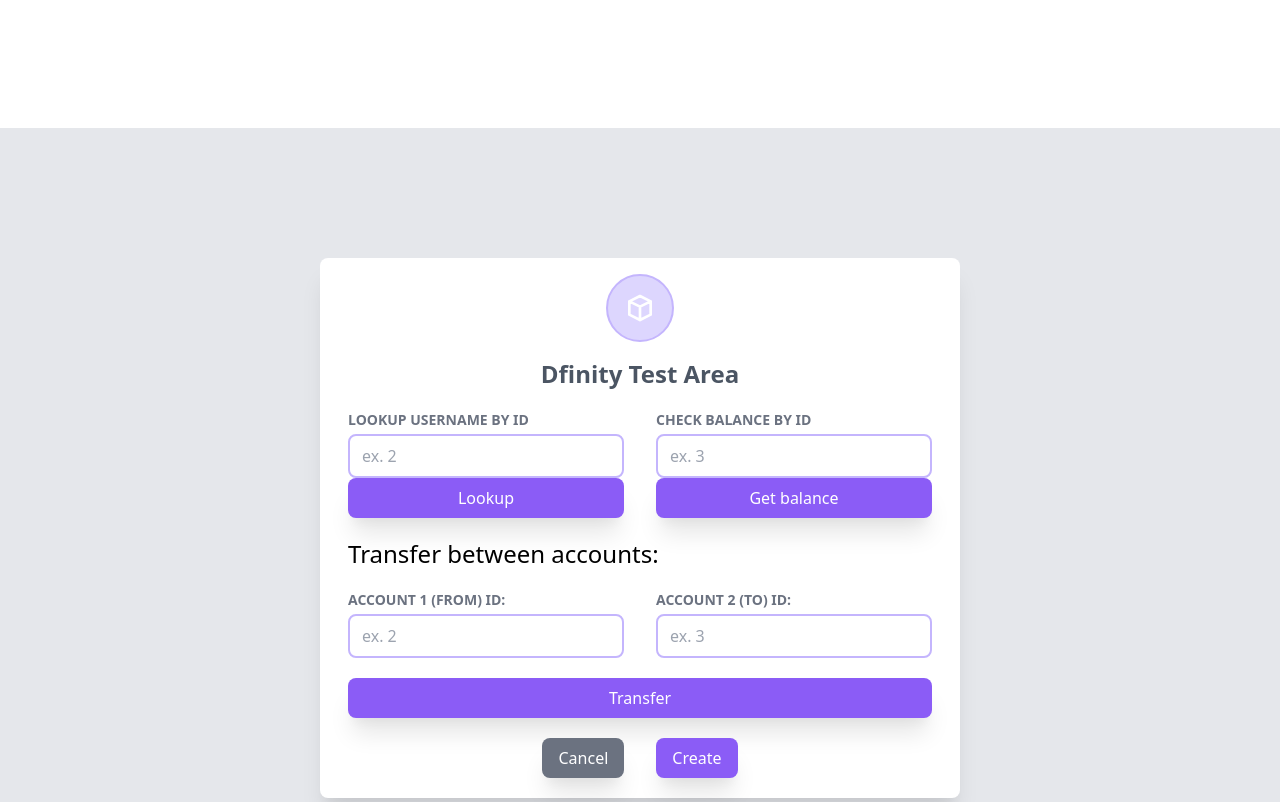
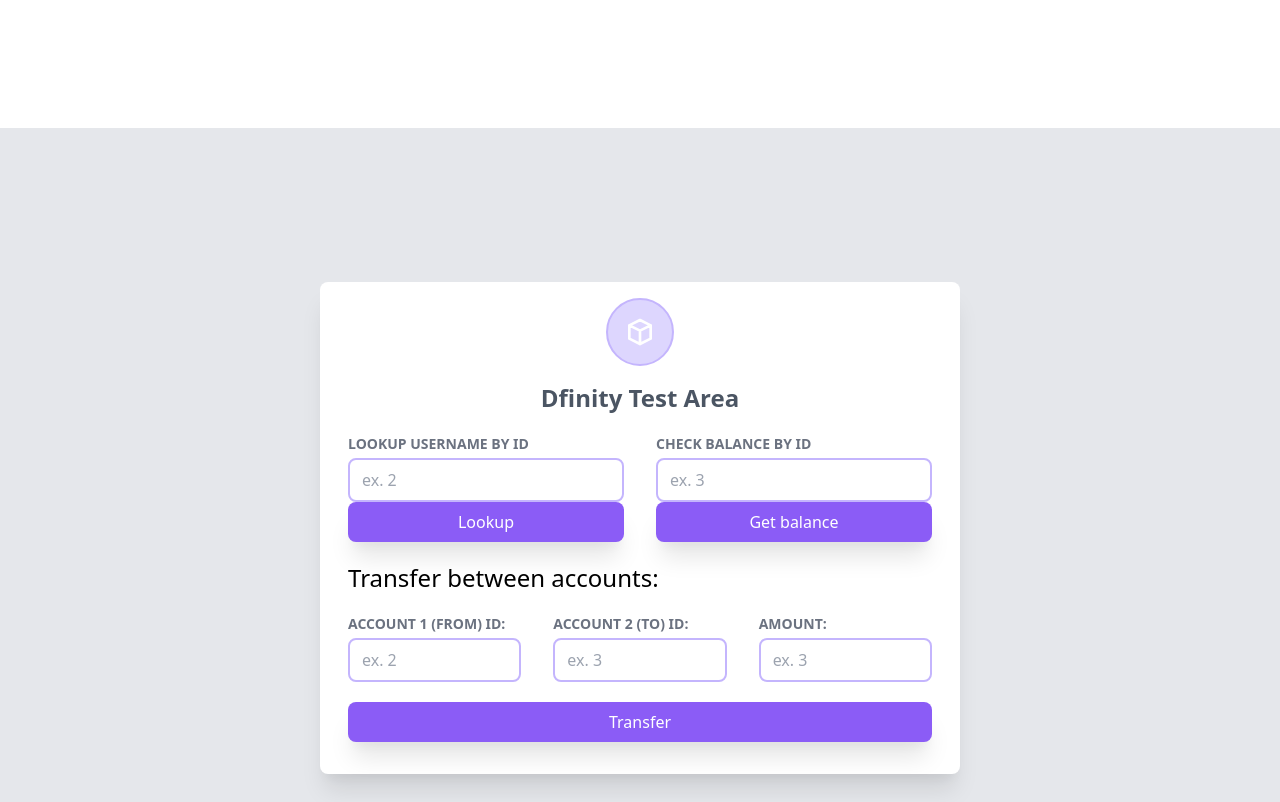
Before and after one commit to HammadKhalid101/Dfinity, a website: page src/our_app_assets/src/test.html in a window 1280 px wide. Shown: the top 802 px of the page. Drawn offline with nearby package versions, Linux system fonts and the light colour scheme.

Commit message:
Update test.js file with examples
Remember to run you need to change your dfx.json

```diff
--- a/src/our_app_assets/src/test.html
+++ b/src/our_app_assets/src/test.html
@@ -118,6 +118,7 @@
                 focus:border-transparent
               "
               type="text"
+	      id="balanceIdToLookup"
               placeholder="ex. 3"
             />
             <button
@@ -143,7 +144,7 @@
         <div class="grid grid-cols-1 md:grid-cols-1 gap-5 md:gap-8 mt-5 mx-7">
           <h1 class="md:text-2xl text-xl">Transfer between accounts:</h1>
         </div>
-        <div class="grid grid-cols-1 md:grid-cols-2 gap-5 md:gap-8 mt-5 mx-7">
+        <div class="grid grid-cols-1 md:grid-cols-3 gap-5 md:gap-8 mt-5 mx-7">
           <div class="grid grid-cols-1">
             <label
               class="
@@ -165,6 +166,7 @@
                 focus:ring-2 focus:ring-purple-600
                 focus:border-transparent
               "
+	      id="fromUserId"
               type="text"
               placeholder="ex. 2"
             />
@@ -190,6 +192,33 @@
                 focus:ring-2 focus:ring-purple-600
                 focus:border-transparent
               "
+	      id="toUserId"
+              type="text"
+              placeholder="ex. 3"
+            />
+          </div>
+          <div class="grid grid-cols-1">
+            <label
+              class="
+                uppercase
+                md:text-sm
+                text-xs text-gray-500 text-light
+                font-semibold
+              "
+              >Amount:
+            </label>
+            <input
+              class="
+                py-2
+                px-3
+                rounded-lg
+                border-2 border-purple-300
+                mt-1
+                focus:outline-none
+                focus:ring-2 focus:ring-purple-600
+                focus:border-transparent
+              "
+	      id="amount"
               type="text"
               placeholder="ex. 3"
             />
@@ -208,43 +237,13 @@
               px-4
               py-2
             "
+	    id="transferButton"
           >
             Transfer
           </button>
+	  <span id="info-box-transfer"></span>
         </div>
 
-        <div class="flex items-center justify-center md:gap-8 gap-4 pt-5 pb-5">
-          <button
-            class="
-              w-auto
-              bg-gray-500
-              hover:bg-gray-700
-              rounded-lg
-              shadow-xl
-              font-medium
-              text-white
-              px-4
-              py-2
-            "
-          >
-            Cancel
-          </button>
-          <button
-            class="
-              w-auto
-              bg-purple-500
-              hover:bg-purple-700
-              rounded-lg
-              shadow-xl
-              font-medium
-              text-white
-              px-4
-              py-2
-            "
-          >
-            Create
-          </button>
-        </div>
       </div>
     </div>
   </body>
```
Also changed, not shown: src/our_app_assets/src/test.js (+34 -1 lines).
